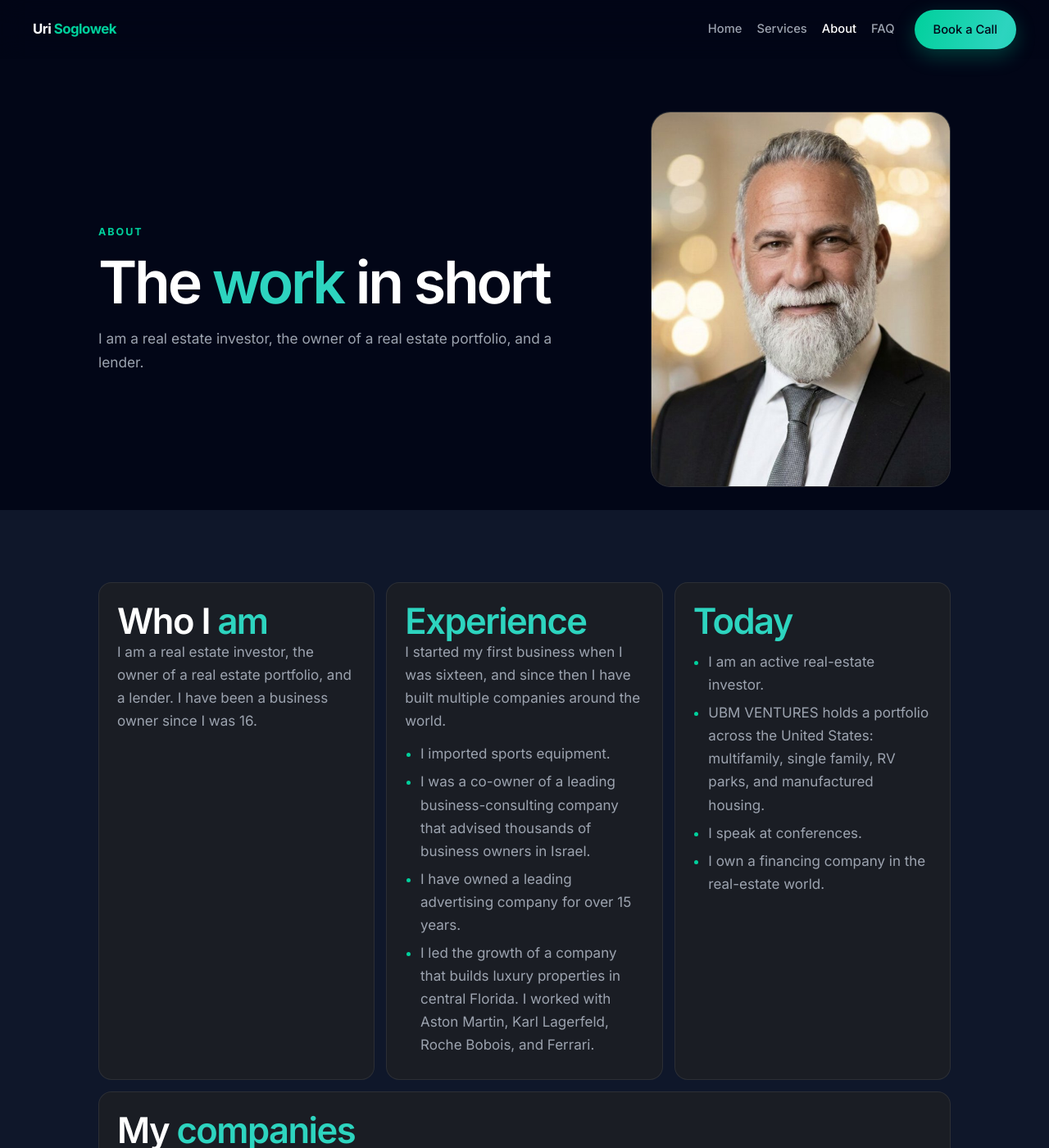
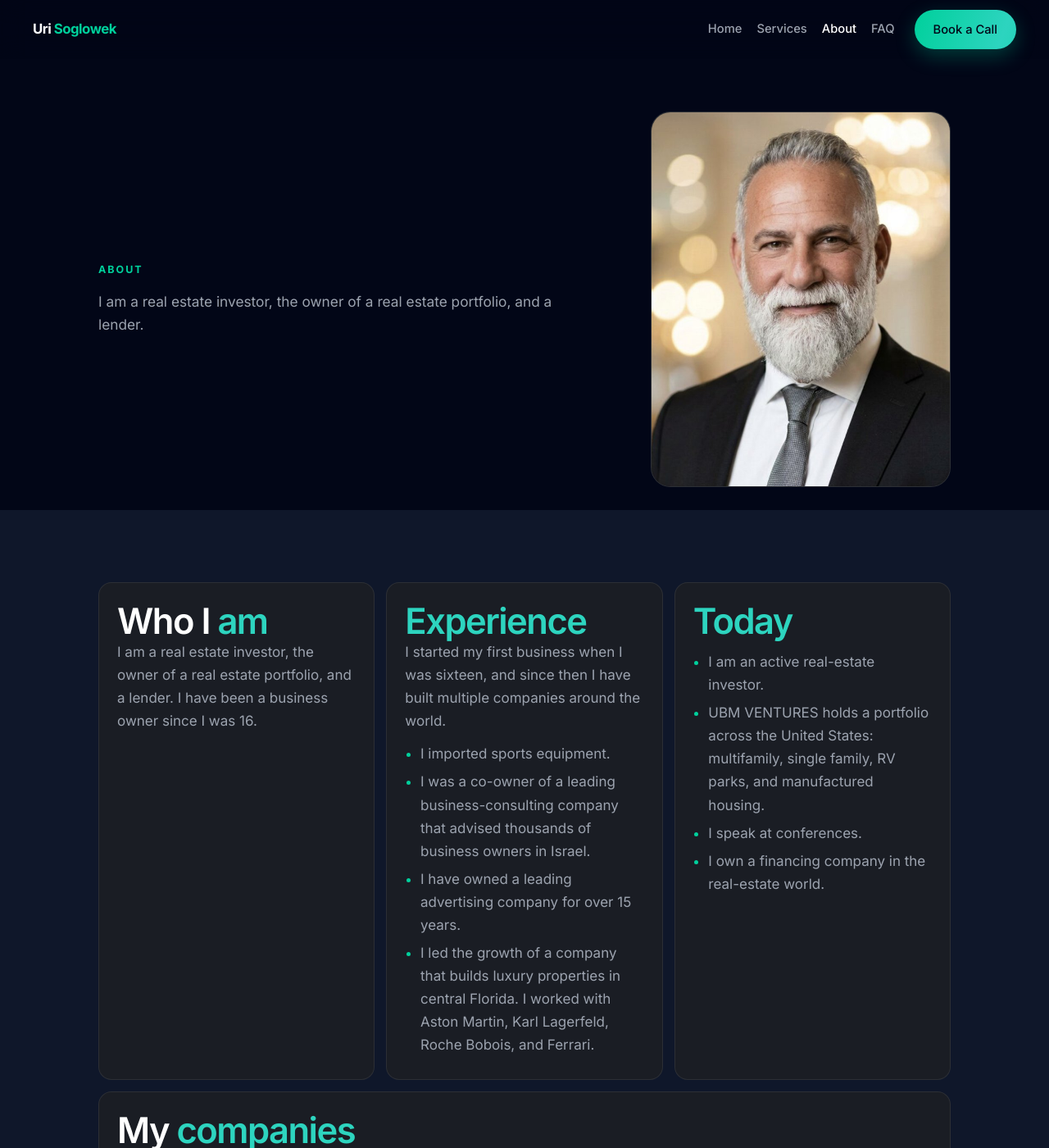
Before and after one commit to urisoglowek-ui/real_estate, a Jekyll site: the page uri/v2/about.html, which Jekyll copies as it is, in a window 1280 px wide and 1400 px high. Shown: the whole window at 82% size. Built offline with Jekyll 4.4.1, drawn with Linux system fonts in a browser that asks for light colours.

Commit message:
Remove the About page title The work in short. (#38)
The kicker and the investor line stay. That line is the page heading and keeps the smaller intro size.

Co-authored-by: Cursor Agent <cursoragent@cursor.com>
Co-authored-by: urisoglowek-ui <urisoglowek-ui@users.noreply.github.com>

```diff
--- a/uri/v2/about.html
+++ b/uri/v2/about.html
@@ -28,8 +28,7 @@
   <div class="wrap hero-grid">
     <div>
       <p class="kicker">About</p>
-      <h1 data-split data-hl="1">The work in short</h1>
-      <p class="sub">I am a real estate investor, the owner of a real estate portfolio, and a lender.</p>
+      <h1 class="sub">I am a real estate investor, the owner of a real estate portfolio, and a lender.</h1>
     </div>
     <figure class="portrait reveal"><img src="portrait.jpg" alt="Uri Soglowek" width="698" height="882"></figure>
   </div>
--- a/uri/v2/v2.css
+++ b/uri/v2/v2.css
@@ -147,6 +147,12 @@ h1{
   max-width:42rem;
   color:var(--muted);
   font-size:1.08rem;
+}
+.hero h1.sub{
+  margin:0;
+  font-weight:400;
+  line-height:1.65;
+  letter-spacing:0;
 }
 .hero-actions{display:flex;flex-wrap:wrap;gap:12px;margin-top:28px}
 .reassure{
```
